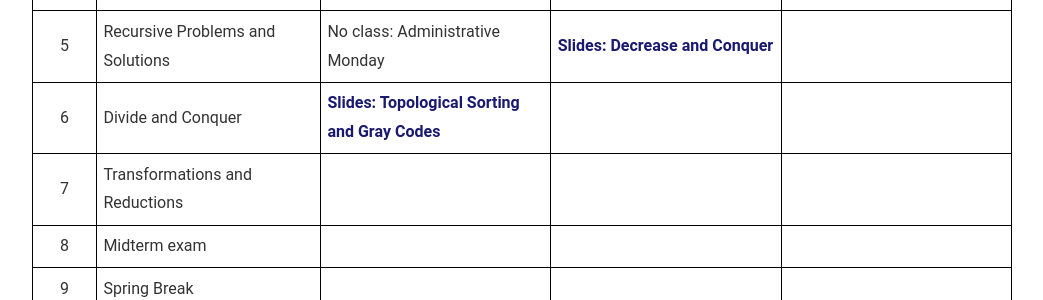
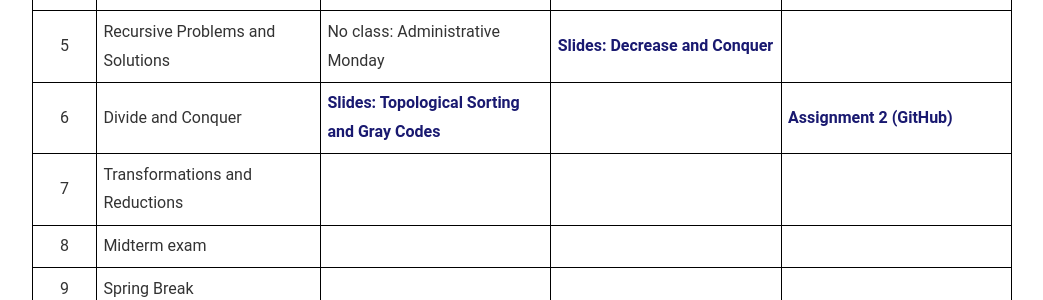
Before and after one commit to RichardKelley/richardkelley.github.io, a Jekyll site: the page built from csc411.md, in a window 1280 px wide. Shown: the part 1005-1305 px from the top of the page, without its empty margins (118-1161 px from the left). Built offline with Jekyll 4.4.1, drawn with Linux system fonts in a browser that asks for light colours.

Commit message:
Added homework link to CSC 411 page.

```diff
--- a/csc411.md
+++ b/csc411.md
@@ -90,7 +90,9 @@
         <a href="/CSC411_slides/topo-sort-gray-code.pdf" target="_blank">Slides: Topological Sorting and Gray Codes</a>
       </td>
       <td style="border: 1px solid #000; padding: 0.4em;"></td>
-      <td style="border: 1px solid #000; padding: 0.4em;"></td>
+      <td style="border: 1px solid #000; padding: 0.4em;">
+        <a href="https://github.com/RichardKelley-CUA/CSC411_assignment_2" target="_blank">Assignment 2 (GitHub)</a>
+      </td>
     </tr>
     <tr>
       <td style="border: 1px solid #000; padding: 0.4em; text-align: center; width: 4em;">7</td>
```
